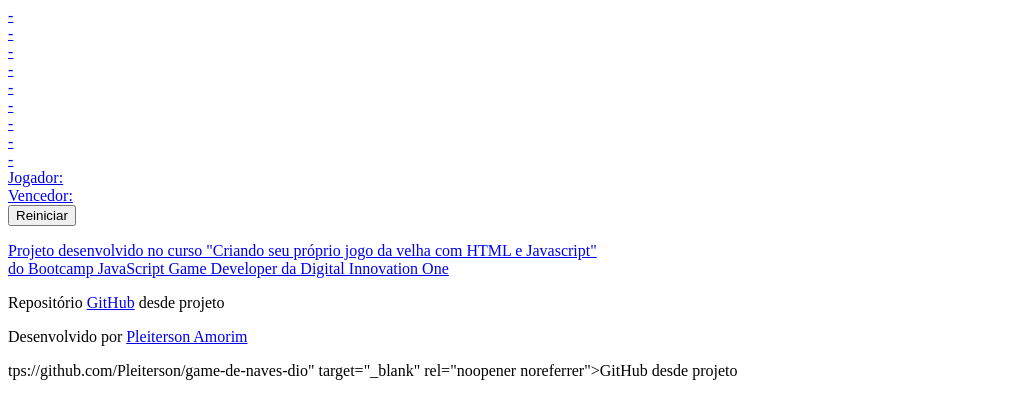
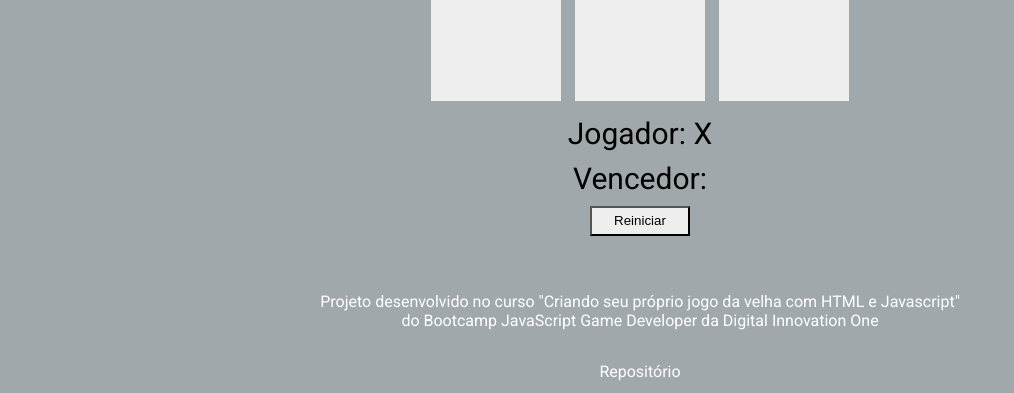
Before and after one commit to gabiaranas/jogo-da-velha, a plain HTML site: page index.html in a window 1280 px wide. Shown: the part 458-851 px from the top of the page, without its empty margins (0-1014 px from the left). Drawn offline with Linux system fonts and the light colour scheme.

Commit message:
Update style.css

```diff
--- a/src/styles/style.css
+++ b/src/styles/style.css
@@ -1 +1,46 @@
 @import url('https://fonts.googleapis.com/css2?family=Roboto:ital,wght@0,100;0,300;0,400;0,500;0,700;0,900;1,100;1,300;1,400;1,500;1,700;1,900&display=swap');
+
+body {
+    text-align: center;
+    font-family: 'Roboto';
+    background-color: #a1a8ab;
+}
+
+.square {
+    text-align: center;
+    width: 50px;
+    background: #eee;
+    display: inline-block;
+    padding: 40px;
+    font-size: 60px;
+    margin: 5px;
+    cursor: pointer;
+    color: #eee;
+}
+
+.gamer, .winner {
+    font-size: 30px;
+    margin-top: 10px;
+}
+
+button {
+    margin-top: 10px;
+    width: 100px;
+    height: 30px;
+    background: #eee;
+    cursor: pointer;
+}
+
+footer {
+    display: flex;
+    flex-direction: column;
+    align-items: center;
+	text-align: center;
+    color: #FFF;
+    margin-top: 40px;
+}
+
+footer a {
+    text-decoration: none;
+    color: #FFF;
+}
```
